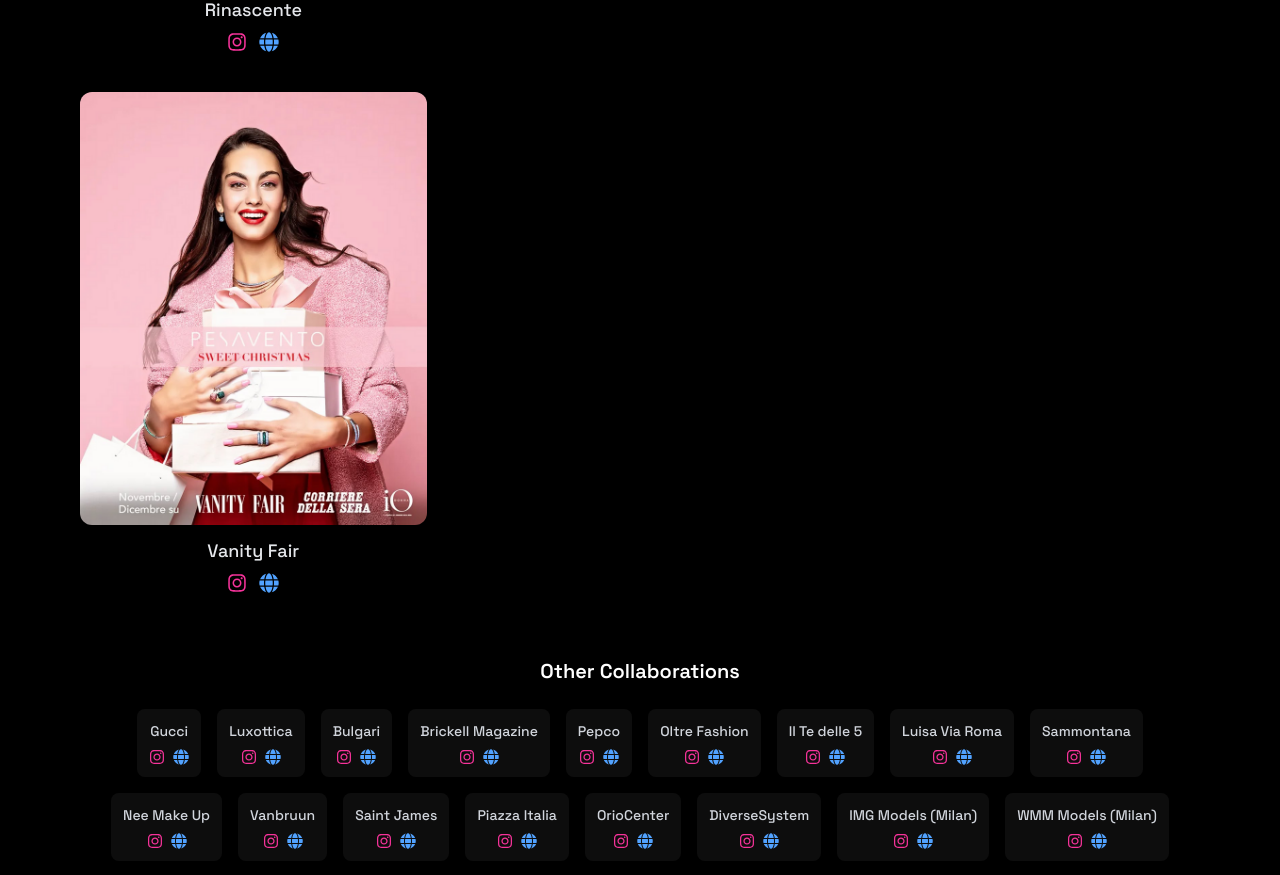
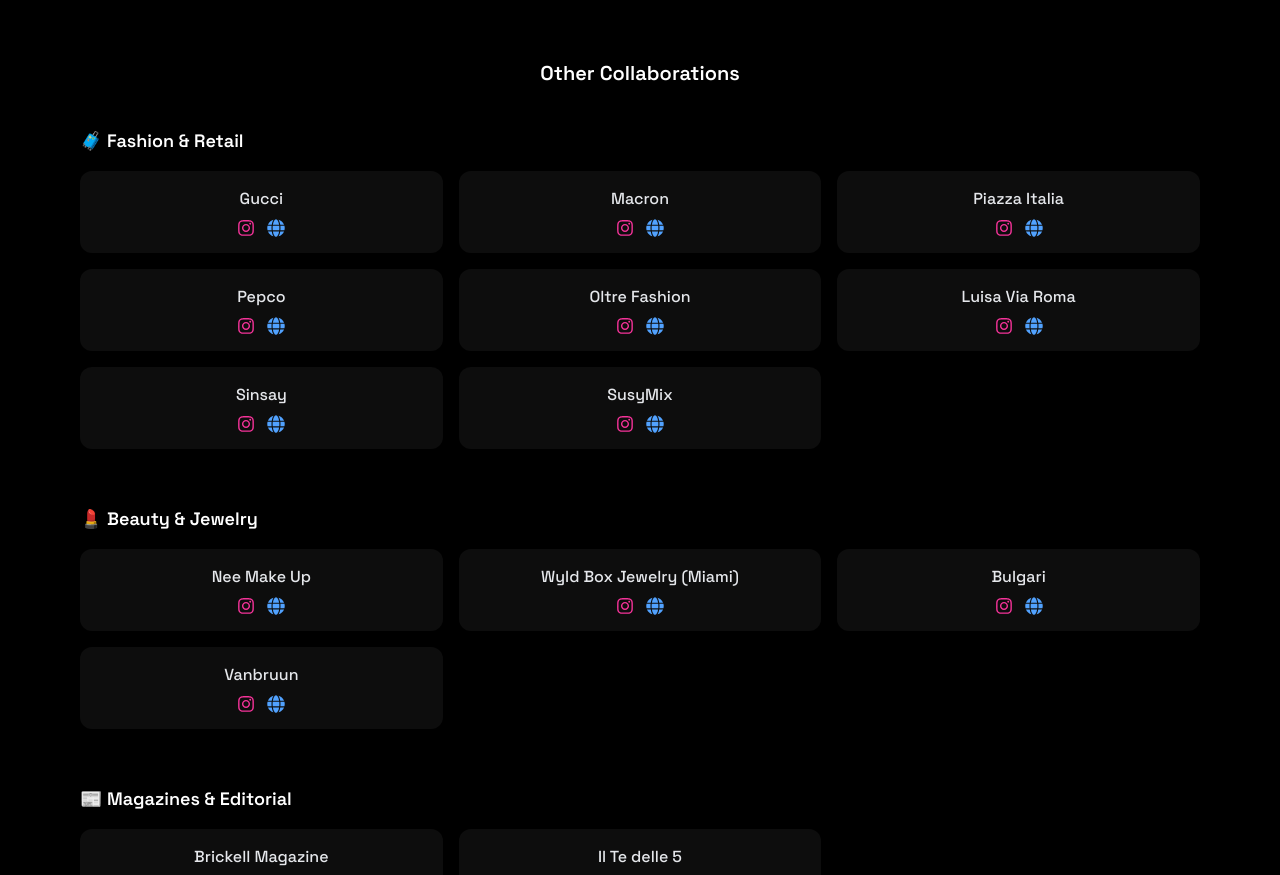
Before and after one commit to alessandradeserti/portfolio, a React (Vite) app: page / in a window 1280 px wide. Shown: the part 5220-6095 px from the top of the page. Built offline with nearby package versions, Linux system fonts and the light colour scheme.

Commit message:
Update portfolio site

```diff
--- a/src/components/sections/Collaborations.jsx
+++ b/src/components/sections/Collaborations.jsx
@@ -58,6 +58,7 @@
       ig: "https://www.instagram.com/liscostanzo/",
       site: "https://models.com/people/irina-lis-costanzo",
     },
+    /*
     {
       img: maredimoda,
       alt: "Mare di Moda",
@@ -65,6 +66,7 @@
       ig: "https://www.instagram.com/maredimoda/",
       site: "https://maredimoda.com/en/home-en/",
     },
+    */
     {
       img: missitalia,
       alt: "Miss Italia",
@@ -176,8 +178,8 @@
     { name: "Macron", ig: "https://www.instagram.com/macron/", site: "https://www.macron.com/it/" },
     { name: "SusyMix", ig: "https://www.instagram.com/susymixofficial/", site: "https://www.susymix.com/en/" },
     { name: "Wyld Box Jewelry (Miami)", ig: "https://www.instagram.com/wyldboxjewelry/", site: "https://wyldboxjewelry.com/" },
+    { name: "Mare di Moda", ig: "https://www.instagram.com/maredimoda/", site: "https://maredimoda.com/en/home-en/" },
   ];
-
   return (
     <section
       id="collaborations"
@@ -200,10 +202,20 @@
                 />
                 <p className="mt-3 text-gray-200 font-medium text-lg">{brand}</p>
                 <div className="flex gap-3 mt-2">
-                  <a href={ig} target="_blank" rel="noopener noreferrer" className="text-pink-500 hover:text-pink-400">
+                  <a
+                    href={ig}
+                    target="_blank"
+                    rel="noopener noreferrer"
+                    className="text-pink-500 hover:text-pink-400"
+                  >
                     <FaInstagram size={20} />
                   </a>
-                  <a href={site} target="_blank" rel="noopener noreferrer" className="text-blue-400 hover:text-blue-300">
+                  <a
+                    href={site}
+                    target="_blank"
+                    rel="noopener noreferrer"
+                    className="text-blue-400 hover:text-blue-300"
+                  >
                     <FaGlobe size={20} />
                   </a>
                 </div>
@@ -213,24 +225,149 @@
         </div>
 
         {/* Other Brands */}
-        <h3 className="text-xl text-white font-semibold mb-6">Other Collaborations</h3>
-        <div className="flex flex-wrap justify-center gap-4">
-          {otherBrands.map(({ name, ig, site }, index) => (
-            <div
-              key={index}
-              className="flex flex-col items-center bg-white/5 p-3 rounded-lg shadow-md hover:shadow-xl transition-all"
-            >
-              <p className="text-gray-300 text-sm font-medium">{name}</p>
-              <div className="flex gap-2 mt-2">
-                <a href={ig} target="_blank" rel="noopener noreferrer" className="text-pink-500 hover:text-pink-400">
-                  <FaInstagram size={16} />
-                </a>
-                <a href={site} target="_blank" rel="noopener noreferrer" className="text-blue-400 hover:text-blue-300">
-                  <FaGlobe size={16} />
-                </a>
-              </div>
+        <h3 className="text-xl text-white font-semibold mb-10">Other Collaborations</h3>
+
+        <div className="space-y-14 w-full text-left">
+          {/* Fashion & Retail */}
+          <div>
+            <h4 className="text-lg text-white font-semibold mb-4">🧳 Fashion & Retail</h4>
+            <div className="grid grid-cols-1 sm:grid-cols-2 md:grid-cols-3 gap-4">
+              {[
+                "Gucci", "Macron", "Piazza Italia", "Pepco", "Oltre Fashion", "Luisa Via Roma", "Rinascente", "Sinsay", "SusyMix"
+              ].map(name => {
+                const brand = otherBrands.find(b => b.name === name);
+                return brand && (
+                  <div
+                    key={name}
+                    className="flex flex-col items-center bg-white/5 p-4 rounded-xl shadow-md hover:shadow-xl transition-all"
+                  >
+                    <p className="text-gray-200 font-medium">{brand.name}</p>
+                    <div className="flex gap-3 mt-2">
+                      <a href={brand.ig} target="_blank" rel="noopener noreferrer" className="text-pink-500 hover:text-pink-400">
+                        <FaInstagram size={18} />
+                      </a>
+                      <a href={brand.site} target="_blank" rel="noopener noreferrer" className="text-blue-400 hover:text-blue-300">
+                        <FaGlobe size={18} />
+                      </a>
+                    </div>
+                  </div>
+                );
+              })}
             </div>
-          ))}
+          </div>
+
+          {/* Beauty & Jewelry */}
+          <div>
+            <h4 className="text-lg text-white font-semibold mb-4">💄 Beauty & Jewelry</h4>
+            <div className="grid grid-cols-1 sm:grid-cols-2 md:grid-cols-3 gap-4">
+              {[
+                "Nee Make Up", "Wyld Box Jewelry (Miami)", "Pesavento", "Bulgari", "Vanbruun"
+              ].map(name => {
+                const brand = otherBrands.find(b => b.name === name);
+                return brand && (
+                  <div
+                    key={name}
+                    className="flex flex-col items-center bg-white/5 p-4 rounded-xl shadow-md hover:shadow-xl transition-all"
+                  >
+                    <p className="text-gray-200 font-medium">{brand.name}</p>
+                    <div className="flex gap-3 mt-2">
+                      <a href={brand.ig} target="_blank" rel="noopener noreferrer" className="text-pink-500 hover:text-pink-400">
+                        <FaInstagram size={18} />
+                      </a>
+                      <a href={brand.site} target="_blank" rel="noopener noreferrer" className="text-blue-400 hover:text-blue-300">
+                        <FaGlobe size={18} />
+                      </a>
+                    </div>
+                  </div>
+                );
+              })}
+            </div>
+          </div>
+
+          {/* Magazines & Editorial */}
+          <div>
+            <h4 className="text-lg text-white font-semibold mb-4">📰 Magazines & Editorial</h4>
+            <div className="grid grid-cols-1 sm:grid-cols-2 md:grid-cols-3 gap-4">
+              {[
+                "Vanity Fair", "Brickell Magazine", "Il Te delle 5", "Key Biscayne Magazine"
+              ].map(name => {
+                const brand = otherBrands.find(b => b.name === name);
+                return brand && (
+                  <div
+                    key={name}
+                    className="flex flex-col items-center bg-white/5 p-4 rounded-xl shadow-md hover:shadow-xl transition-all"
+                  >
+                    <p className="text-gray-200 font-medium">{brand.name}</p>
+                    <div className="flex gap-3 mt-2">
+                      <a href={brand.ig} target="_blank" rel="noopener noreferrer" className="text-pink-500 hover:text-pink-400">
+                        <FaInstagram size={18} />
+                      </a>
+                      <a href={brand.site} target="_blank" rel="noopener noreferrer" className="text-blue-400 hover:text-blue-300">
+                        <FaGlobe size={18} />
+                      </a>
+                    </div>
+                  </div>
+                );
+              })}
+            </div>
+          </div>
+
+          {/* Modeling Agencies */}
+          <div>
+            <h4 className="text-lg text-white font-semibold mb-4">🏢 Agencies & Management</h4>
+            <div className="grid grid-cols-1 sm:grid-cols-2 md:grid-cols-3 gap-4">
+              {[
+                "IMG Models (Milan)", "WMM Models (Milan)", "DUO Model (London)",
+                "Elite (Miami, USA)", "THE FACE (Paris)", "CLEAR Management (Barcelona)"
+              ].map(name => {
+                const brand = otherBrands.find(b => b.name === name);
+                return brand && (
+                  <div
+                    key={name}
+                    className="flex flex-col items-center bg-white/5 p-4 rounded-xl shadow-md hover:shadow-xl transition-all"
+                  >
+                    <p className="text-gray-200 font-medium text-center">{brand.name}</p>
+                    <div className="flex gap-3 mt-2">
+                      <a href={brand.ig} target="_blank" rel="noopener noreferrer" className="text-pink-500 hover:text-pink-400">
+                        <FaInstagram size={18} />
+                      </a>
+                      <a href={brand.site} target="_blank" rel="noopener noreferrer" className="text-blue-400 hover:text-blue-300">
+                        <FaGlobe size={18} />
+                      </a>
+                    </div>
+                  </div>
+                );
+              })}
+            </div>
+          </div>
+
+          {/* Events & Retail Spaces */}
+          <div>
+            <h4 className="text-lg text-white font-semibold mb-4">🏆 Events & Retail Spaces</h4>
+            <div className="grid grid-cols-1 sm:grid-cols-2 md:grid-cols-3 gap-4">
+              {[
+                "OrioCenter", "Mare di Moda", "Saint James", "Luxottica", "DiverseSystem"
+              ].map(name => {
+                const brand = otherBrands.find(b => b.name === name);
+                return brand && (
+                  <div
+                    key={name}
+                    className="flex flex-col items-center bg-white/5 p-4 rounded-xl shadow-md hover:shadow-xl transition-all"
+                  >
+                    <p className="text-gray-200 font-medium">{brand.name}</p>
+                    <div className="flex gap-3 mt-2">
+                      <a href={brand.ig} target="_blank" rel="noopener noreferrer" className="text-pink-500 hover:text-pink-400">
+                        <FaInstagram size={18} />
+                      </a>
+                      <a href={brand.site} target="_blank" rel="noopener noreferrer" className="text-blue-400 hover:text-blue-300">
+                        <FaGlobe size={18} />
+                      </a>
+                    </div>
+                  </div>
+                );
+              })}
+            </div>
+          </div>
         </div>
       </div>
     </section>
```
